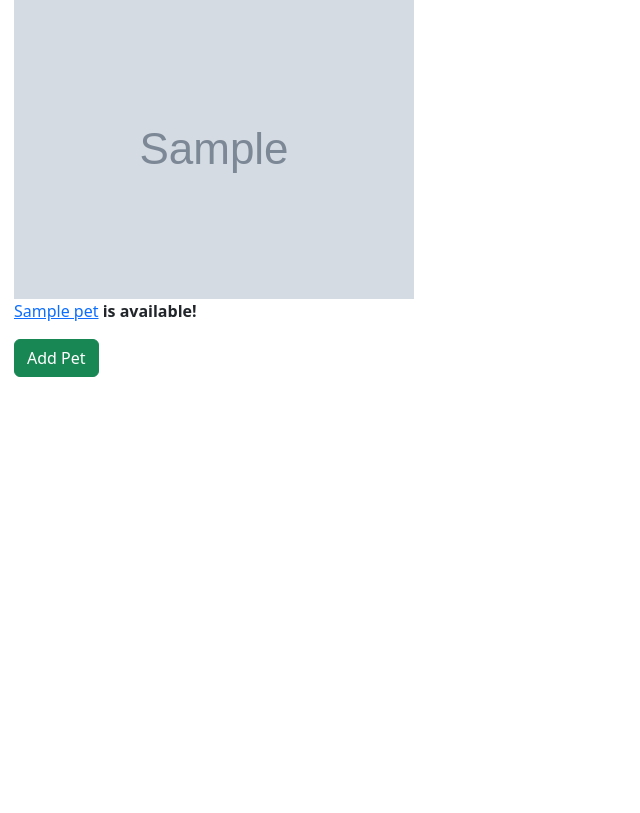
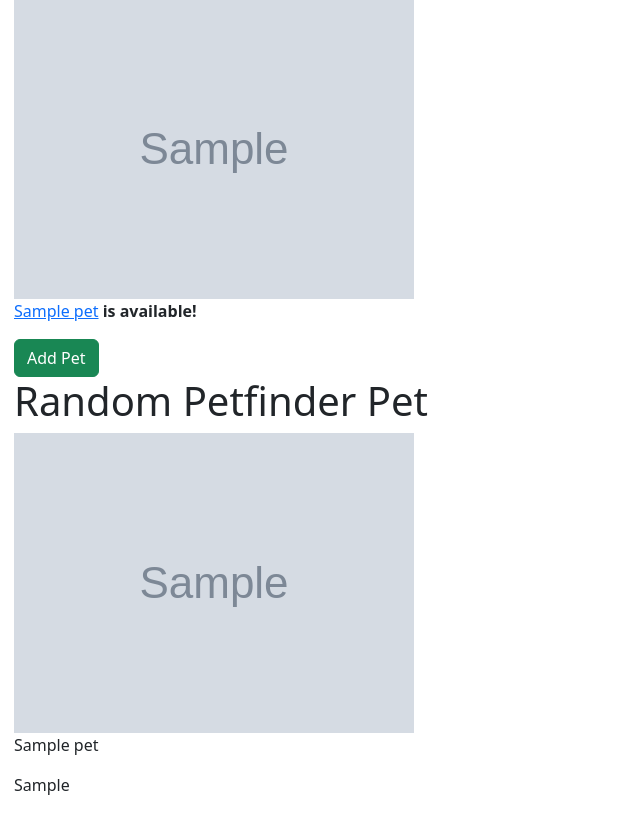
Before and after one commit to maxjeon97/flask-adopt, a Flask app: template templates/index.html in a window 1280 px wide. Shown: the part 65-878 px from the top of the page, without its empty margins (0-640 px from the left). Before the commit the page ends 442 px from the top, so only its background shows below. Run offline with Flask 3, Linux system fonts and the light colour scheme; the template is opened without the code that fills it: values that come from a table or form of the project are taken from there, others are empty; tables that the repository leaves empty hold one stand-in row (values such as "Sample post"); grey boxes marked "Sample" are stand-in pictures.

Commit message:
petfinder api interaction form

```diff
--- a/app.py
+++ b/app.py
@@ -10,6 +10,8 @@
 
 from dotenv import load_dotenv
 load_dotenv()
+
+from petfinder import update_auth_token_string, get_pet_finder_info
 
 app = Flask(__name__)
 
@@ -35,7 +37,11 @@
 def show_homepage():
     """ Renders homepage """
     pets = Pet.query.all()
-    return render_template('index.html', pets=pets)
+
+    token = update_auth_token_string()
+    pet_info = get_pet_finder_info(token)
+
+    return render_template('index.html', pets=pets, pet_info = pet_info)
 
 @app.route('/add', methods=['GET', 'POST'])
 def add_pet():
--- a/petfinder.py
+++ b/petfinder.py
@@ -1,5 +1,6 @@
 import os
 import requests
+from random import choice
 
 API_KEY = os.environ['API_KEY']
 API_SECRET = os.environ['API_SECRET']
@@ -9,10 +10,24 @@
 def update_auth_token_string():
     resp = requests.post(f'{PETFINDER_API}/oauth2/token',
                         data={
-                            "grant-type": "client_credentials",
+                            "grant_type": "client_credentials",
                             "client_id": API_KEY,
                             "client_secret": API_SECRET
                         })
     token = resp.json()
 
     return token["access_token"]
+
+
+def get_pet_finder_info(token):
+    resp = requests.get(f'{PETFINDER_API}/animals?limit=100',
+                        headers={
+                            'Authorization': f'Bearer {token}'
+                        })
+    animals = resp.json()['animals']
+    animal = choice(animals)
+    return {
+        'name': animal['name'],
+        'age': animal['age'],
+        'photo_url': animal['photos'][0]['medium']
+    }
--- a/templates/index.html
+++ b/templates/index.html
@@ -29,4 +29,12 @@
 
 <a href="/add" class="btn btn-success">Add Pet</a>
 
+
+<h1>Random Petfinder Pet</h1>
+<div>
+  <img src="{{pet_info.photo_url}}" alt="{{pet_info.name}}">
+  <p>{{pet_info.name}}</p>
+  <p>{{pet_info.age}}</p>
+</div>
+
 {% endblock %}
```
